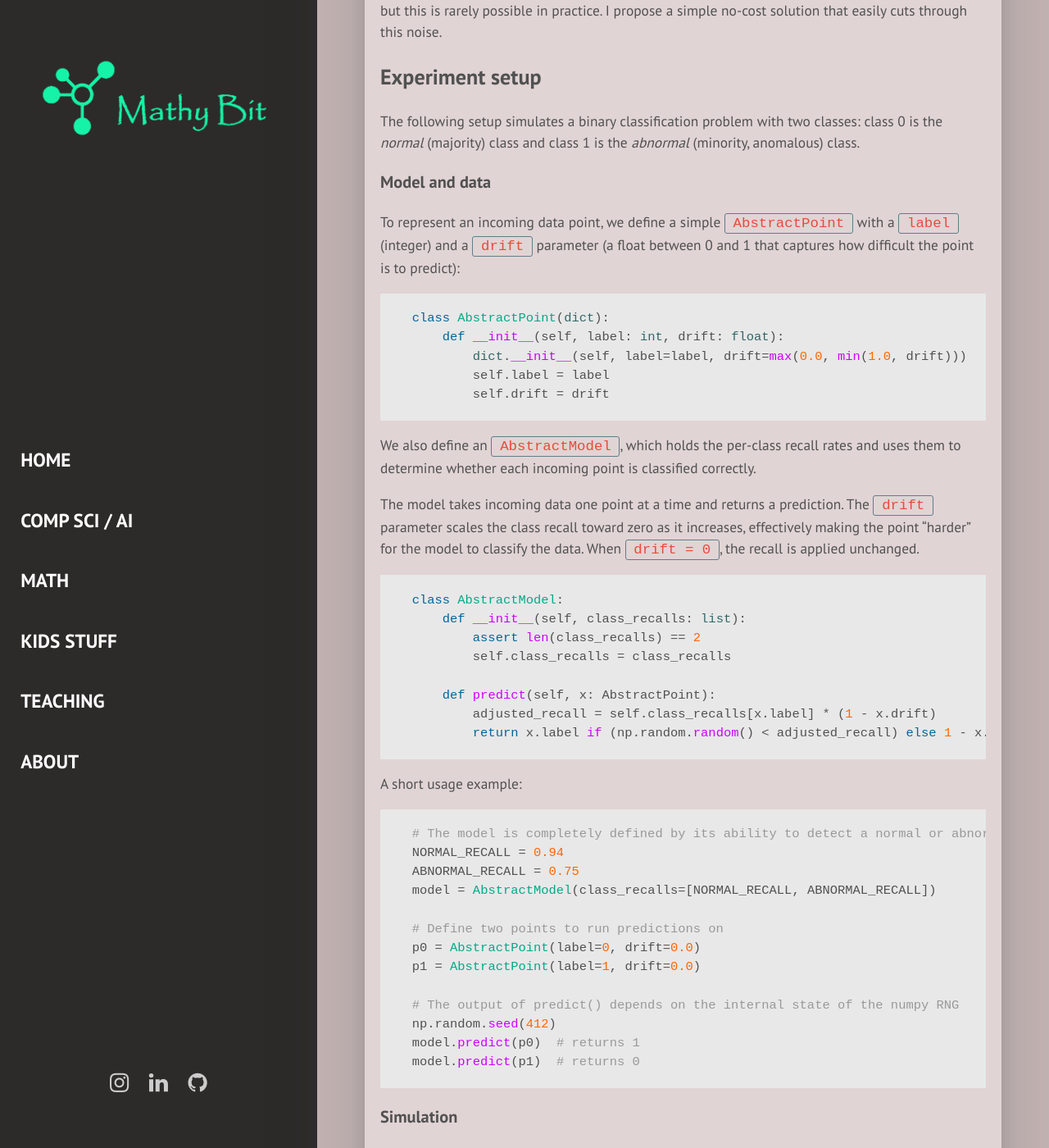
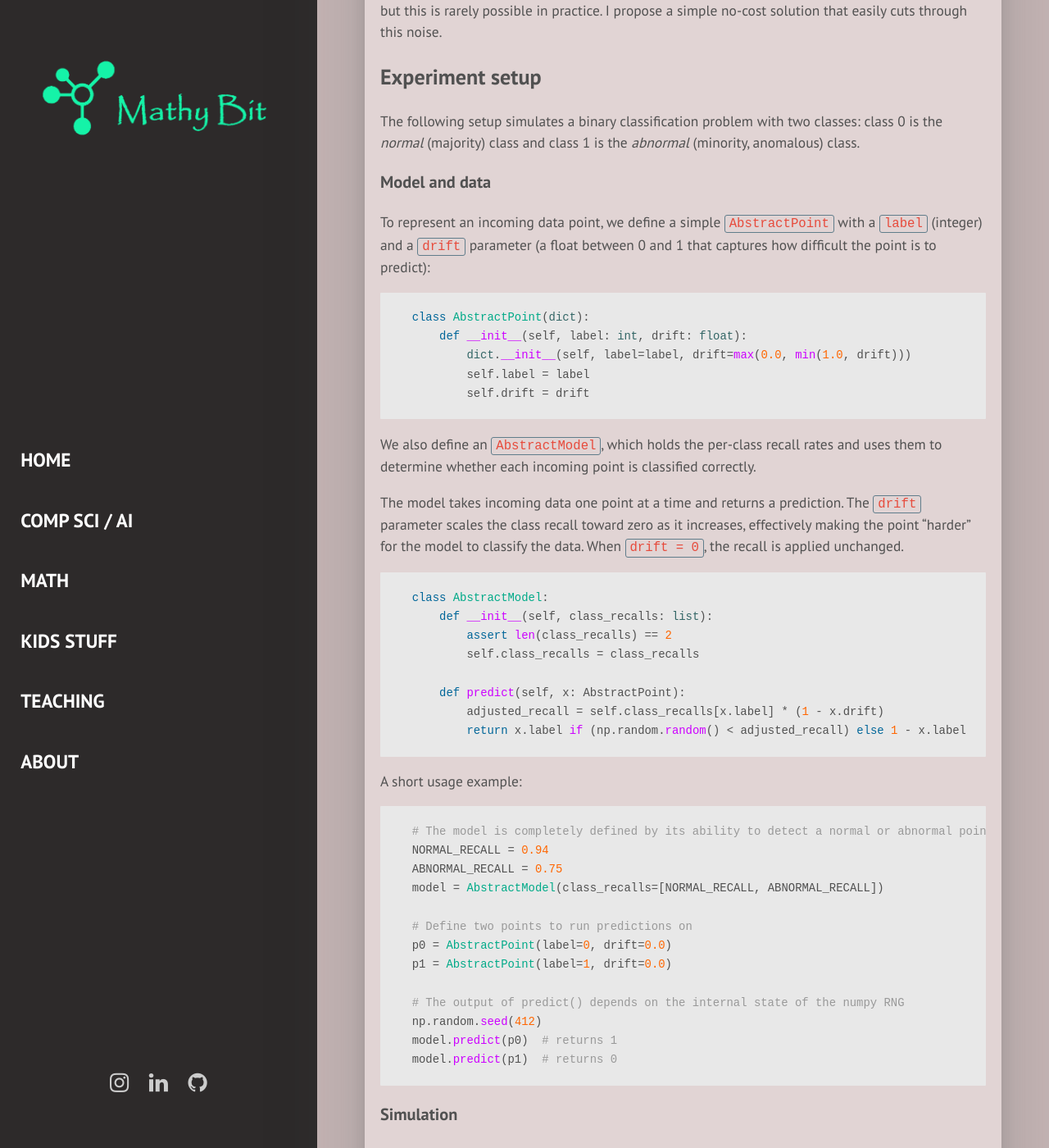
Before and after one commit to mathybit/mathybit.github.io, a Jekyll site: the page built from _posts/2026-05-20-the-price-of-imbalance.md, in a window 1280 px wide and 1400 px high, scrolled down 1020 px. Shown: the whole window at 82% size. Built offline with Jekyll 4.4.1, drawn with Linux system fonts in a browser that asks for light colours; some web fonts are replaced; formulas are drawn with MathJax 3; some of the changed text lies outside the part shown.

Commit message:
Added result-table and updated inline code display

```diff
--- a/assets/css/main.css
+++ b/assets/css/main.css
@@ -132,9 +132,7 @@ code,
 kbd,
 samp {
   font-family: monospace, monospace;
-  /* 1 */
-  font-size: 1em;
-  /* 2 */
+  font-size: 0.9em;
 }
 
 /**
@@ -781,7 +779,7 @@ blockquote {
   font-weight: 400;
   border: 1px solid #607D8B;
   border-radius: 3px;
-  padding: 0.1rem 0.5rem;
+  padding: 0.06rem 0.25rem;
 }
 
 pre {
@@ -965,6 +963,33 @@ table.table-center {
   margin-right: auto;
 }
 
+/* Style for tables displaying various metrics, etc. */
+table.result-table {
+  border-collapse: collapse;
+  margin: 1rem auto;
+  border: 2px solid #8f7a7a;
+  font-size: 0.8rem;
+}
+table.result-table th {
+  border: 1px solid #917f7f; /* #796363 */
+  background-color: #ebdddd; /* #e7d6d6;*/
+  padding: 0.2rem 0.75rem;
+  text-align: center;
+}
+table.result-table td {
+  font-family: monospace, monospace;
+  border: 1px solid #917f7f; /* #796363 */
+  background-color: #e8e8e8; /* #e7dfdf;*/
+  padding: 0.1rem 0.3rem;
+  text-align: right;
+}
+table.result-table td.highlight-yellow {
+  background-color: rgba(252, 249, 208, 0.9); /* rgb(252, 249, 208); */
+}
+table.result-table td.highlight-green {
+  background-color: rgba(189, 250, 165, 0.9); /* rgb(252, 249, 208); */
+}
+
 .page-content {
   padding-bottom: 1rem;
   margin-bottom: 1rem;
```
